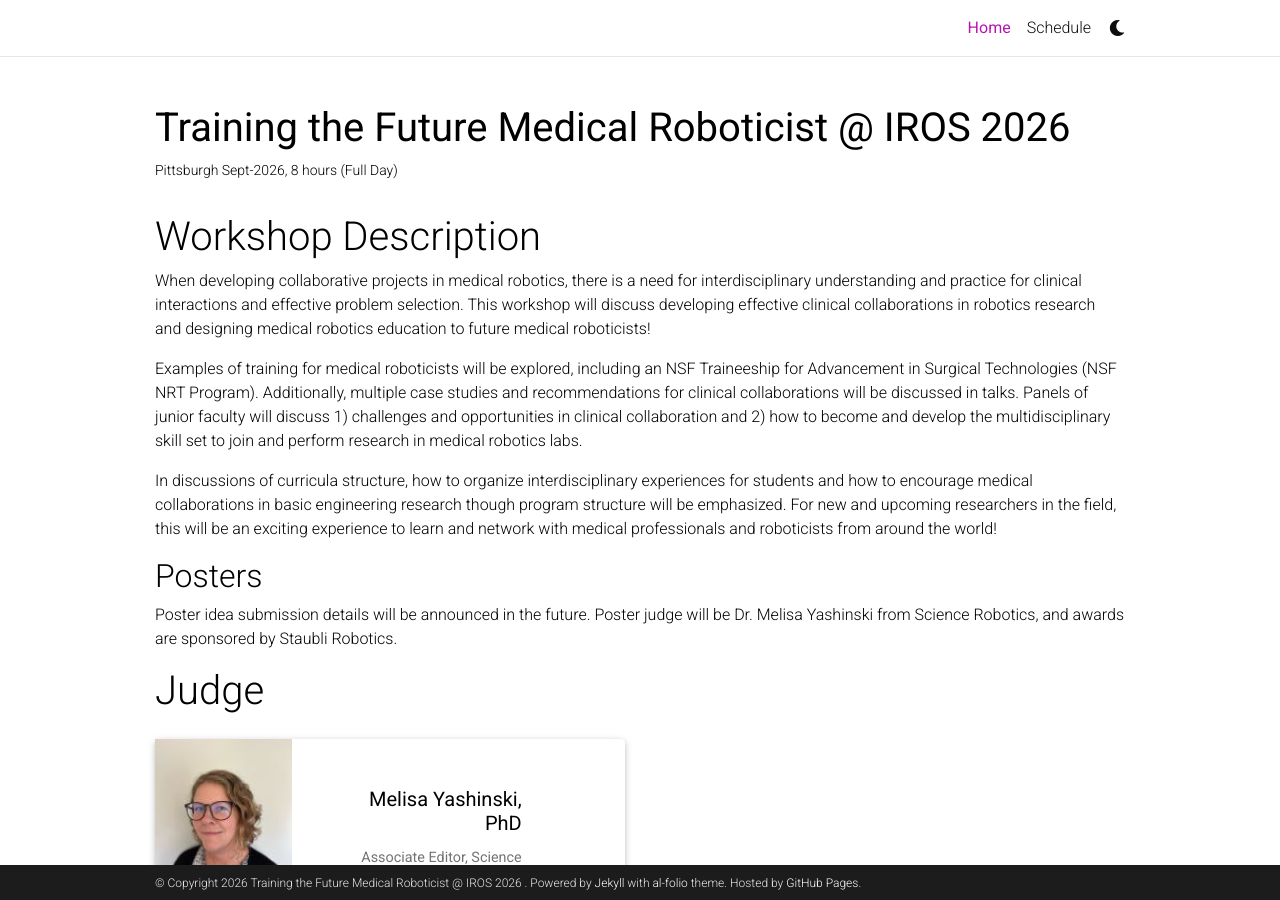
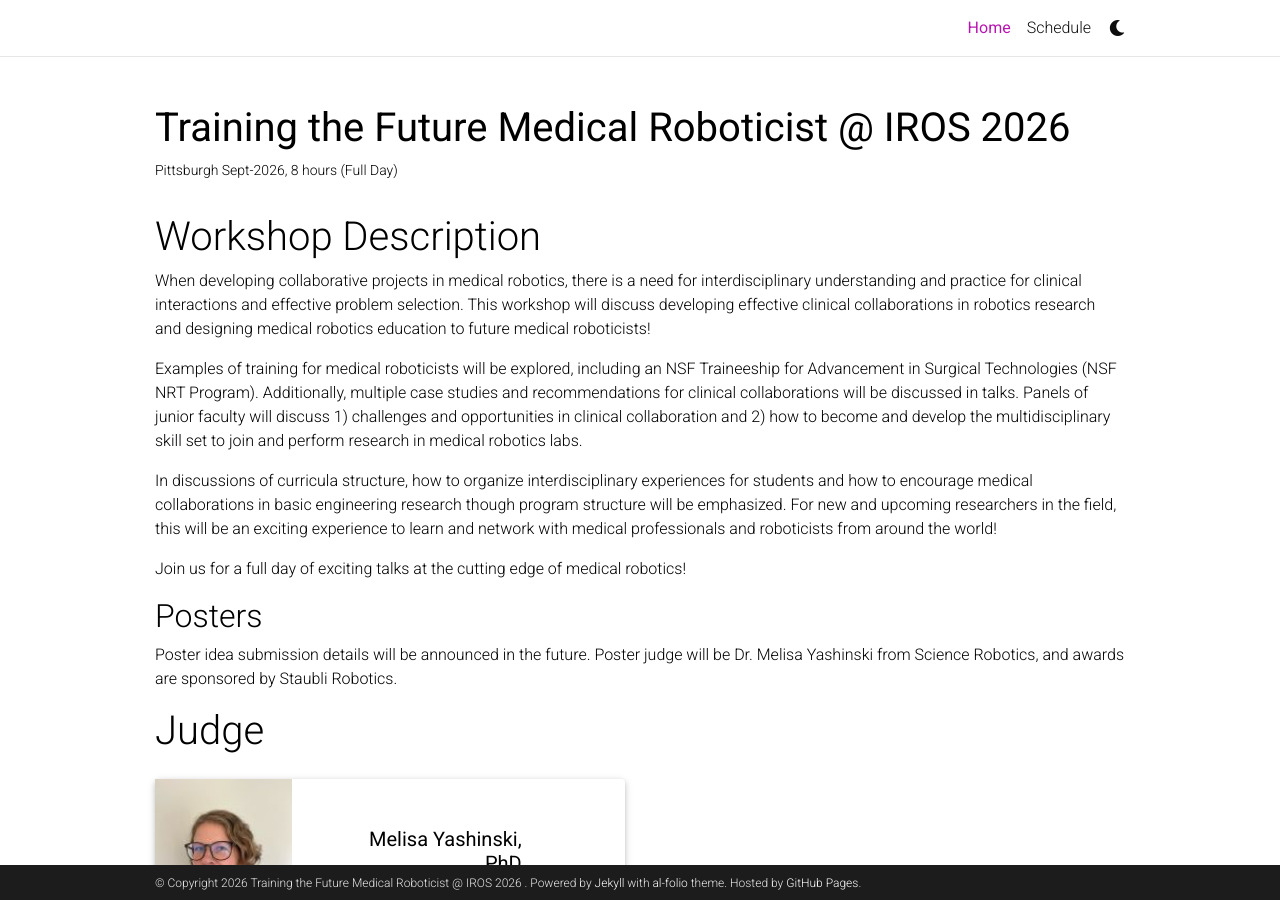
Before and after one commit to future-med-roboticist/future-med-roboticist.github.io, a Jekyll site: the page built from _pages/home.md, in a window 1280 px wide and 900 px high. Built offline with Jekyll 4.4.1, drawn with Linux system fonts in a browser that asks for light colours; full-size pictures stand in for the smaller copies a plugin makes; comment, search, counter and statistics services are not loaded; a style sheet for code colours, icons or effects is not loaded.

Commit message:
Update home.md

```diff
--- a/_pages/home.md
+++ b/_pages/home.md
@@ -15,6 +15,8 @@ When developing collaborative projects in medical robotics, there is a need for
 Examples of training for medical roboticists will be explored, including an NSF Traineeship for Advancement in Surgical Technologies (NSF NRT Program). Additionally, multiple case studies and recommendations for clinical collaborations will be discussed in talks. Panels of  junior faculty will discuss 1) challenges and opportunities in clinical collaboration and 2) how to become and develop the multidisciplinary skill set to join and perform research in medical robotics labs.
 
 In discussions of curricula structure, how to organize interdisciplinary experiences for students and how to encourage medical collaborations in basic engineering research though program structure will be emphasized. For new and upcoming researchers in the field, this will be an exciting experience to learn and network with medical professionals and roboticists from around the world!
+
+Join us for a full day of exciting talks at the cutting edge of medical robotics!
 
 ## Posters
 Poster idea submission details will be announced in the future. Poster judge will be Dr. Melisa Yashinski from Science Robotics, and awards are sponsored by Staubli Robotics.
```
